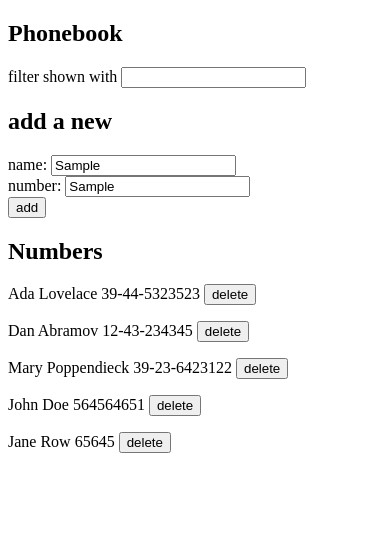
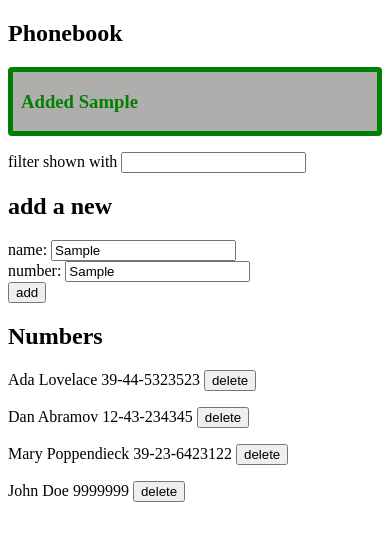
Before and after one commit to 11amanraj/fullstackopen_part2, a React (Create React App) app in the folder phonebook/: page / in a window 390 px wide. Both pictures are taken after typing "Sample", "Sample" into the empty fields and a click on the button "add". Shown: the top 540 px of the page. Built offline with nearby package versions, Linux system fonts and the light colour scheme; no server answers; data requests are answered from the project's data file.

Commit message:
Exercise 2.19
2.19: Phonebook step11

```diff
--- a/phonebook/db.json
+++ b/phonebook/db.json
@@ -17,13 +17,8 @@
     },
     {
       "name": "John Doe",
-      "number": "564564651",
+      "number": "9999999",
       "id": 5
-    },
-    {
-      "name": "Jane Row",
-      "number": "65645",
-      "id": 6
     }
   ]
 }
--- a/phonebook/src/App.js
+++ b/phonebook/src/App.js
@@ -4,20 +4,19 @@ import contactServices from './services/contact';
 import Filter from './Components/Filter';
 import PersonForm from './Components/PersonForm';
 import Persons from './Components/Persons';
+import Message from './Components/Message';
 
 const App = () => {
   const [persons, setPersons] = useState([])
   const [newName, setNewName] = useState('')
   const [newNumber, setNewNumber] = useState('')
   const [filterText,setFilterText] = useState('');
+  const [action, setAction] = useState({name: '', action: '', show: false});
 
-  const nameInputHandler = e => {
-    setNewName(e.target.value);
-  }
 
-  const numberInputHandler = e => {
-    setNewNumber(e.target.value);
-  }
+  const nameInputHandler = e => setNewName(e.target.value);
+  const numberInputHandler = e => setNewNumber(e.target.value);
+  const filterHandler = e => setFilterText(e.target.value.toLowerCase());
 
   const checkDuplicate = (obj) => {
     for(let i=0;i<persons.length;i++) {
@@ -54,15 +53,13 @@ const App = () => {
             setPersons(newPersons);
             setNewName('');
             setNewNumber('');
+            setAction({...action, name: newPerson.name, action: 'update', show: true})
           });
       }
     } else {
-      postHandler(newPerson)
+      postHandler(newPerson);
+      setAction({...action, name: newPerson.name, action: 'add', show: true});
     }
-  }
-
-  const filterHandler = e => {
-    setFilterText(e.target.value.toLowerCase());
   }
 
   const deleteHandler = (id,name) => {
@@ -70,17 +67,33 @@ const App = () => {
       contactServices.deleteContact(id)
       const newPersons = persons.filter(person => person.id !== id)
       setPersons(newPersons)
+      setAction({...action, name: name, action: 'delete', show: true});
     }
   }
 
   useEffect(() => {
     contactServices.getAll()
-          .then(contacts => setPersons(contacts));
+    .then(contacts => setPersons(contacts));
   }, [])
+
+  useEffect(() => {
+    setTimeout(() => {
+      if(action.show) {
+        setAction({...action, show: false})
+      }
+    }, 5000)
+
+    return () => clearTimeout(setTimeout(() => {
+      if(action.show) {
+        setAction({...action, show: false})
+      }
+    }, 5000))
+  }, [action])
 
   return (
     <div>
       <h2>Phonebook</h2>
+      {action.show && <Message value={action}/>}
       <Filter filterHandler={filterHandler}/>
       <h2>add a new</h2>
       <PersonForm value={{newName,newNumber}} handler={{nameInputHandler,numberInputHandler,submitHandler}} />
--- /dev/null
+++ b/phonebook/src/Components/Message.css
@@ -0,0 +1,7 @@
+.message {
+    border: 5px solid green;
+    border-radius: 4px;
+    padding: 0px 8px;
+    background-color: rgb(176, 173, 173);
+    color: green;
+}
--- /dev/null
+++ b/phonebook/src/Components/Message.js
@@ -0,0 +1,20 @@
+import './Message.css';
+
+const Message = ({value}) => {
+    let renderText;
+    if (value.action === 'add') {
+        renderText = <h3>Added {value.name}</h3>
+    } else if (value.action === 'update') {
+        renderText = <h3>Updated {value.name}</h3>
+    } else if (value.action === 'delete') {
+        renderText = <h3>Deleted {value.name}</h3>
+    }
+
+    return (
+        <div className='message'>
+            {renderText}
+        </div>
+     );
+}
+
+export default Message;
```
